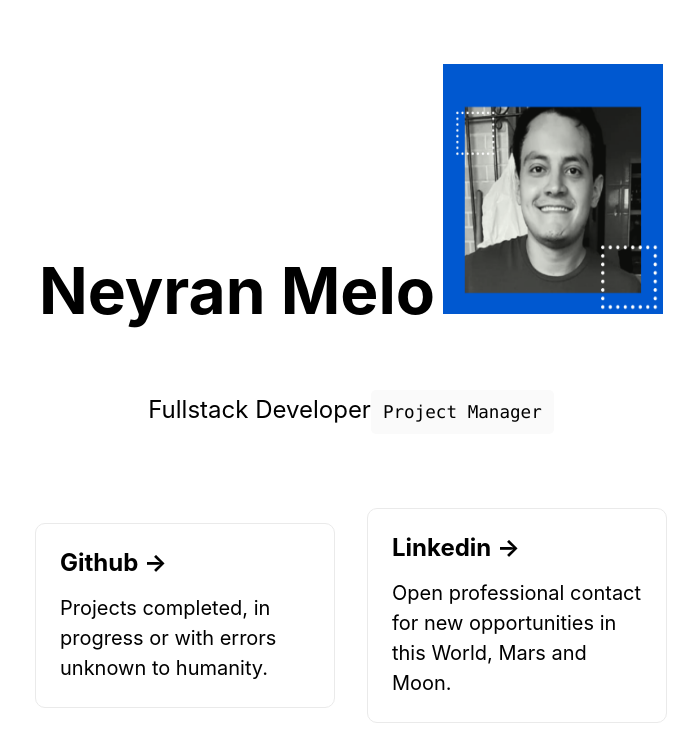
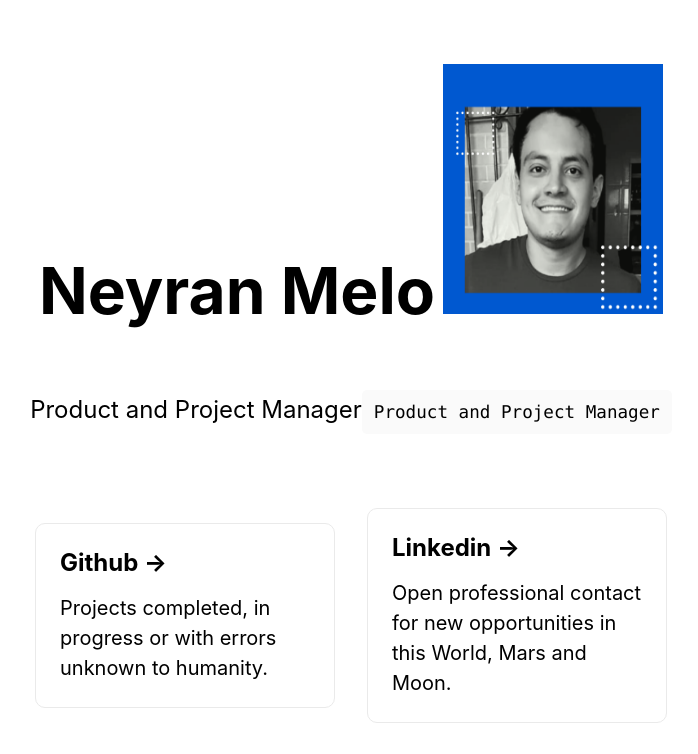
Before and after one commit to neyranms/phylcus, a Next.js app: page / in a window 1280 px wide. Shown: the top 754 px of the page, without its empty margins (289-987 px from the left). Built offline with nearby package versions, Linux system fonts and the light colour scheme.

Commit message:
Update index.js

```diff
--- a/pages/index.js
+++ b/pages/index.js
@@ -24,8 +24,8 @@ export default function Home() {
         </a>
         </h1>
 
-        <p className={styles.description}>Fullstack Developer{''}
-          <code className={styles.code}>Project Manager</code>
+        <p className={styles.description}>Product and Project Manager{''}
+          <code className={styles.code}>Product and Project Manager</code>
         </p>
 
         <div className={styles.grid}>
```
